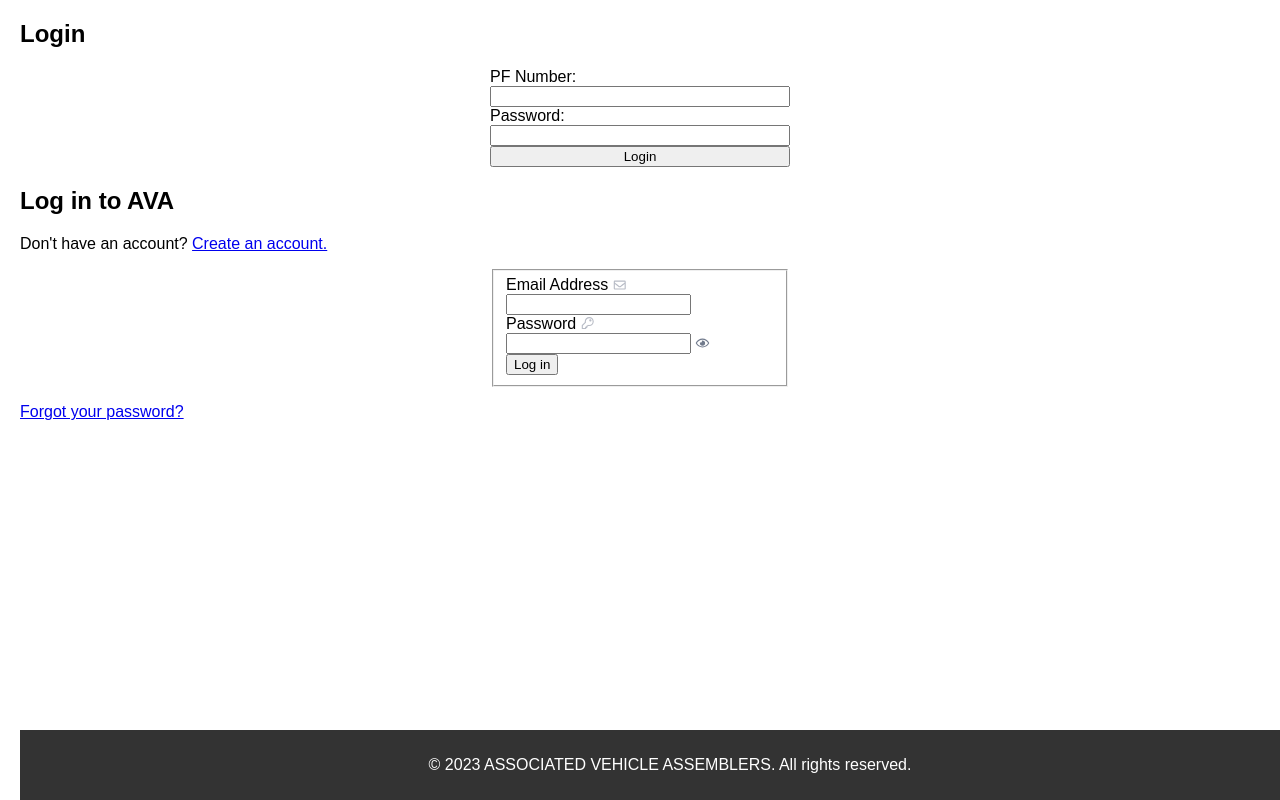
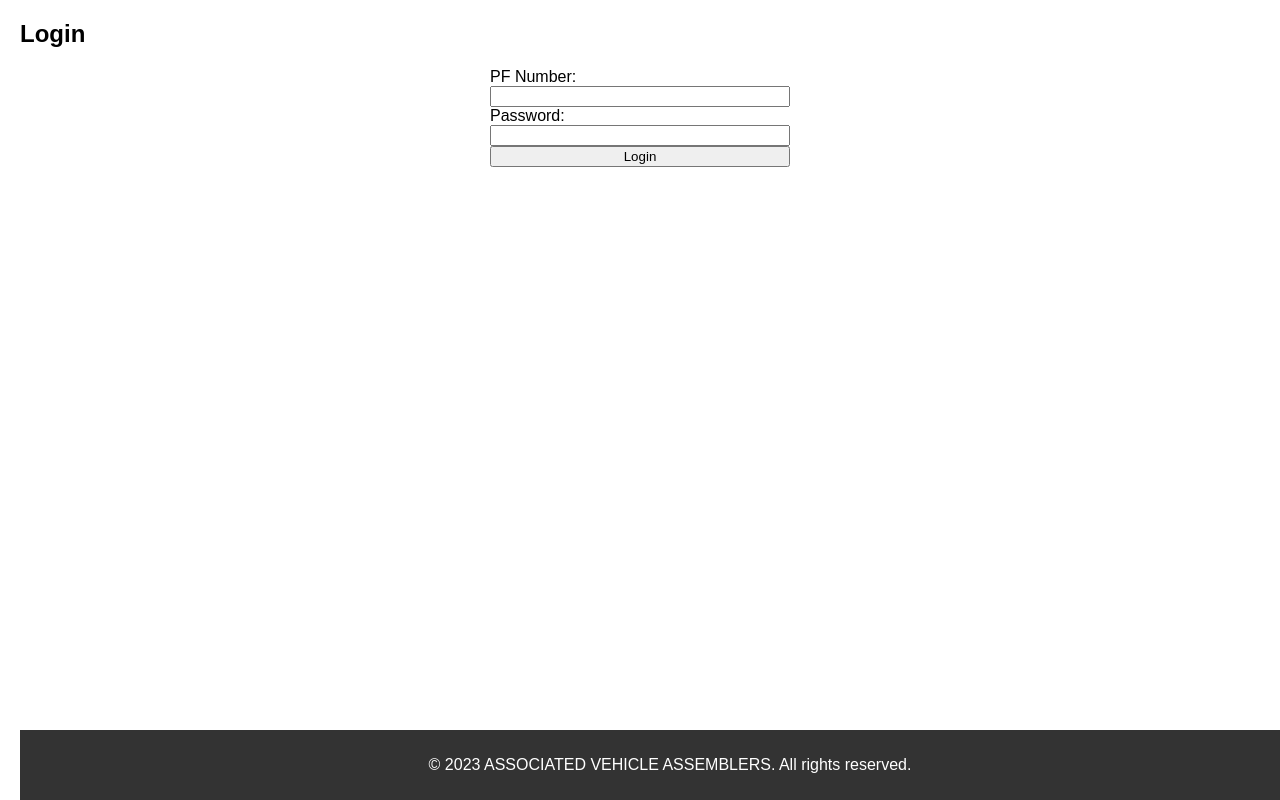
Before and after one commit to suleiman27/santo.github.io, a plain HTML site: page index.html in a window 1280 px wide. Drawn offline with Linux system fonts and the light colour scheme.

Commit message:
Update index.html

```diff
--- a/index.html
+++ b/index.html
@@ -2,16 +2,20 @@
 <html lang="en">
 
 <head>
+    <meta charset="UTF-8">
+    <meta name="viewport" content="width=device-width, initial-scale=1.0">
+    <meta name="description" content="Login to the AVA App, the #1 platform for vehicle assembly professionals.">
+    <meta name="robots" content="noindex, nofollow">
+    <title>ASSOCIATED VEHICLE ASSEMBLERS</title>
 
-    <meta charset="UTF-8">
-	<link rel="icon" type="image/png" href="https://ava.co.ke/wp-content/uploads/2021/07/AVA-favicon-red-3.png" />
-				<link rel="apple-touch-icon" href="https://ava.co.ke/wp-content/uploads/2021/07/AVA-favicon-red-3.png">
-				<link rel="apple-touch-icon" sizes="76x76" href="https://ava.co.ke/wp-content/uploads/2021/07/AVA-favicon-red-3.png">
-				<link rel="apple-touch-icon" sizes="120x120" href="https://ava.co.ke/wp-content/uploads/2021/07/AVA-favicon-red-3.png">
-				<link rel="apple-touch-icon" sizes="152x152" href="https://ava.co.ke/wp-content/uploads/2021/07/AVA-favicon-red-3.png">
-	    <meta name="viewport" content="width=device-width, initial-scale=1.0" />
-    <meta name="viewport" content="width=device-width, initial-scale=1.0">
-    <title>ASSOCIATED VEHICLE ASSEMBLERS</title>
+    <!-- Favicon and touch icons -->
+    <link rel="icon" type="image/png" href="https://ava.co.ke/wp-content/uploads/2021/07/AVA-favicon-red-3.png" />
+    <link rel="apple-touch-icon" href="https://ava.co.ke/wp-content/uploads/2021/07/AVA-favicon-red-3.png">
+    <link rel="apple-touch-icon" sizes="76x76" href="https://ava.co.ke/wp-content/uploads/2021/07/AVA-favicon-red-3.png">
+    <link rel="apple-touch-icon" sizes="120x120" href="https://ava.co.ke/wp-content/uploads/2021/07/AVA-favicon-red-3.png">
+    <link rel="apple-touch-icon" sizes="152x152" href="https://ava.co.ke/wp-content/uploads/2021/07/AVA-favicon-red-3.png">
+
+    <!-- Styles -->
     <style>
         body {
             font-family: Arial, sans-serif;
@@ -33,7 +37,7 @@
         }
 
         .nav-item {
-            padding: 10px; /* Adjust the padding as needed */
+            padding: 10px;
             border: 1px solid #ccc;
             border-radius: 5px;
         }
@@ -68,6 +72,7 @@
 
 <body>
 
+    <!-- Login Section -->
     <section id="login">
         <h2>Login</h2>
         <form id="loginForm" action="your_login_handler.php" method="post">
@@ -81,6 +86,7 @@
         </form>
     </section>
 
+    <!-- Main Content Section (Hidden initially) -->
     <section id="main-content">
         <header>
             <h1>ASSOCIATED VEHICLE ASSEMBLERS</h1>
@@ -90,15 +96,16 @@
             <div class="nav-item"><a href="#">PLR</a></div>
             <div class="nav-item"><a href="#">ROBBING</a></div>
             <div class="nav-item"><a href="#">Requisition Path</a></div>
-            <div class="nav-item"><a href="#store requisition">Discrepancy Part</a></div>
+            <div class="nav-item"><a href="#">Discrepancy Part</a></div>
         </nav>
-
     </section>
 
+    <!-- Footer -->
     <footer>
         <p>&copy; 2023 ASSOCIATED VEHICLE ASSEMBLERS. All rights reserved.</p>
     </footer>
 
+    <!-- Scripts -->
     <script>
         // JavaScript to toggle visibility of login form and main content
         document.getElementById("loginForm").addEventListener("submit", function (event) {
@@ -113,76 +120,22 @@
         });
     </script>
 
-    <!-- Second block of code starts here -->
     <script type="text/javascript">
+        // Anti-clickjacking protection
         if (self === top) {
             var antiClickjack = document.getElementById('antiClickjack');
-            antiClickjack.parentNode.removeChild(antiClickjack);
+            if (antiClickjack) antiClickjack.parentNode.removeChild(antiClickjack);
         } else {
             top.location.href = self.location.href;
         }
     </script>
 
-    <meta charset="UTF-8">
-    <meta name="description" content="Login to the AVA App, the #1 platform for vehicle assembly professionals.">
-    <meta name="viewport" content="width=device-width, initial-scale=1" />
-    <title>Log in - AVA App</title>
-
-    <meta name='robots' content='noindex, nofollow' />
-
+    <!-- DOMContentLoaded to toggle body class -->
     <script type="text/javascript">
         document.addEventListener('DOMContentLoaded', () => {
             document.body.className = document.body.className.replace('no-js', 'js');
         });
     </script>
-
-    <link rel='stylesheet' id='app-css' href='#' type='text/css' media='all' />
-
-    <div id="ava-app" class="site-container">
-        <section id="content" class="container">
-            <div class="login-wrap">
-                <div class="login-left">
-                    <div class="inner-wrap">
-                        <div class="icon"></div>
-                        <h1>Log in to AVA</h1>
-                        <p class="no-account">Don't have an account? <a href="#">Create an account.</a></p>
-
-                        <form class="login-form" method="post" action="/login/">
-                            <fieldset>
-                                <div class="input-group">
-                                    <label for="login">Email Address</label>
-                                    <svg class="form-input-icon" xmlns="http://www.w3.org/2000/svg" width="13" height="10" fill="none">
-                                        <path fill="#B8BCC6" d="M11.625.5h-9.75C1.242.5.75 1.016.75 1.625v6.75A1.11 1.11 0 0 0 1.875 9.5h9.75c.61 0 1.125-.492 1.125-1.125v-6.75A1.14 1.14 0 0 0 11.625.5Zm0 1.125v.96c-.54.446-1.383 1.103-3.164 2.509-.399.304-1.172 1.054-1.711 1.031-.563.023-1.336-.727-1.734-1.031C3.234 3.687 2.39 3.03 1.875 2.586v-.961h9.75Zm-9.75 6.75V4.039c.516.422 1.29 1.031 2.438 1.945.515.399 1.43 1.29 2.437 1.266.984.023 1.875-.867 2.414-1.266a383.523 383.523 0 0 1 2.461-1.945v4.336h-9.75Z"/>
-                                    </svg>
-                                    <input type="text" id="login" class="login" name="login" value="">
-                                </div>
-
-                                <div class="input-group">
-                                    <label for="password">Password</label>
-                                    <svg class="form-input-icon" xmlns="http://www.w3.org/2000/svg" width="13" height="12" fill="none">
-                                        <path fill="#B8BCC6" d="M8.25 1.125A3.391 3.391 0 0 1 11.625 4.5 3.376 3.376 0 0 1 8.25 7.875c-.445 0-.89-.07-1.266-.234L6 8.625h-.75V9.75H4.125v1.125h-2.25v-2.25l3.14-3.14a3.288 3.288 0 0 1-.14-.962V4.5c0-1.852 1.5-3.375 3.375-3.375ZM8.25 0a4.486 4.486 0 0 0-4.5 4.5c0 .21 0 .422.023.633L.914 8.016c-.117.093-.164.234-.164.398v3.024c0 .328.234.562.563.562h3.375a.555.555 0 0 0 .562-.563v-.562h.563a.555.555 0 0 0 .562-.563v-.468l.938-.938c.304.07.609.094.937.094 2.484 0 4.5-1.992 4.5-4.5 0-2.484-2.016-4.5-4.5-4.5Zm0 3.375A1.11 1.11 0 0 0 9.375 4.5c.61 0 1.125-.492 1.125-1.125A1.14 1.14 0 0 0 9.375 2.25c-.633 0-1.125.516-1.125 1.125Z"/>
-                                    </svg>
-                                    <input type="password" id="password" class="password" name="password" value="">
-                                    <svg class="reveal-password" xmlns="http://www.w3.org/2000/svg" width="15" height="10" fill="none">
-                                        <path fill="#717A8C" d="M7.5 2.375c-.258.023-.516.047-.75.117.117.188.164.422.188.633 0 .727-.61 1.313-1.313 1.313-.234 0-.469-.047-.633-.165-.07.235-.117.47-.117.727A2.62 2.62 0 0 0 7.5 7.625 2.62 2.62 0 0 0 10.125 5c0-1.43-1.172-2.602-2.625-2.602v-.023Zm6.656 2.297C12.891 2.188 10.36.5 7.5.5 4.617.5 2.086 2.188.82 4.672A.749.749 0 0 0 .75 5c0 .14.023.258.07.352C2.086 7.836 4.617 9.5 7.5 9.5c2.86 0 5.39-1.664 6.656-4.148a.748.748 0 0 0 .07-.329.782.782 0 0 0-.07-.351ZM7.5 8.375c-2.32 0-4.453-1.29-5.578-3.375C3.047 2.914 5.18 1.625 7.5 1.625c2.42 0 4.453 1.29 5.578 3.375-1.125 2.086-3.158 3.375-5.578 3.375Z"/>
-                                    </svg>
-                                </div>
-
-                                <div class="form-submit">
-                                    <input type="submit" value="Log in">
-                                </div>
-                            </fieldset>
-                        </form>
-
-                        <p class="forgot-password">
-                            <a href="#" title="Forgot your password?">Forgot your password?</a>
-                        </p>
-
-                    </div>
-                </div>
-            </div>
-        </section>
-    </div>
 </body>
 
 </html>
```
